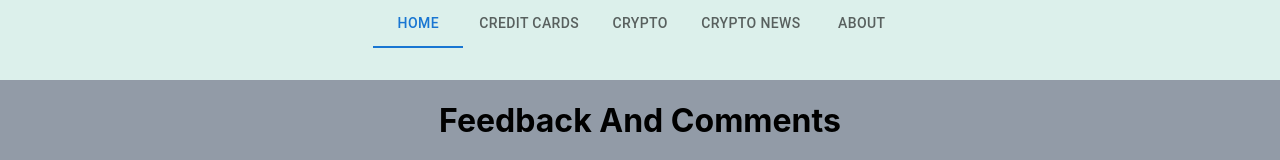
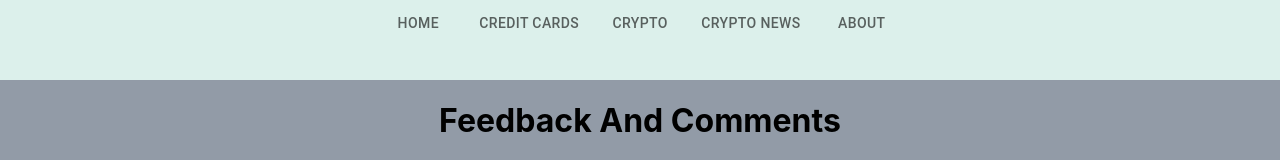
Before and after one commit to shaul613/finance-app, a React (Create React App) app in the folder client/: page / in a window 1280 px wide. Shown: the top 160 px of the page. Built offline with nearby package versions, Linux system fonts and the light colour scheme; no server answers; the HTML template or start-up script is replaced by a standard one.

Commit message:
removed active tab for first site access

```diff
--- a/client/src/components/Navbar.js
+++ b/client/src/components/Navbar.js
@@ -15,7 +15,7 @@ import {
 
 const Navbar = (props) => {
 
-  const [value, setValue] = useState(0);
+  const [value, setValue] = useState(false);
   const navigate = useNavigate();
 
   const handleChange = (event, newValue) => {
--- a/package.json
+++ b/package.json
@@ -13,13 +13,17 @@
   "license": "ISC",
   "dependencies": {
     "axios": "^0.27.2",
+    "bcrypt": "^5.0.1",
+    "cookie-parser": "^1.4.6",
     "cors": "^2.8.5",
     "dotenv": "^16.0.1",
     "express": "^4.18.1",
+    "jsonwebtoken": "^8.5.1",
     "knex": "^2.2.0",
     "node-cron": "^3.0.2",
     "nodemon": "^2.0.19",
     "path": "^0.12.7",
-    "pg": "^8.8.0"
+    "pg": "^8.8.0",
+    "pg-hstore": "^2.3.4"
   }
 }
```
